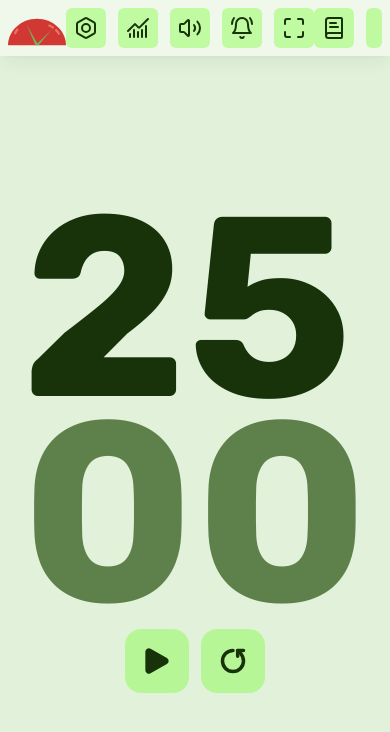
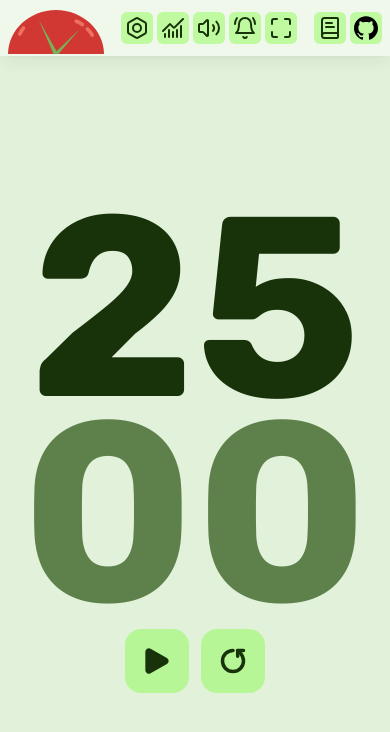
Before and after one commit to SyntaxBox/pomobit, a React (Vite) app: page / in a window 390 px wide. Shown: the top 732 px of the page. Built offline with nearby package versions, Linux system fonts and the light colour scheme.

Commit message:
fix small screens ui issues

```diff
--- a/src/components/navbar.tsx
+++ b/src/components/navbar.tsx
@@ -40,7 +40,7 @@ export function Navbar() {
           style={{
             color: currentPallet.text1,
           }}
-          className="flex items-center gap-3 text-lg font-meduim"
+          className="flex items-center gap-1 sm:gap-3 text-lg font-meduim"
         >
           <LinkButton pallet={currentPallet} to="/settings">
             <Bolt />
@@ -56,7 +56,7 @@ export function Navbar() {
           style={{
             color: currentPallet.text1,
           }}
-          className="flex items-center gap-3 text-lg font-meduim"
+          className="flex items-center gap-1 sm:gap-3 text-lg font-meduim"
         >
           <LinkButton
             title="Read More About the Project"
@@ -88,7 +88,7 @@ function ToggleNotifications() {
       onClick={() =>
         updateSettings({ isNotificationEnabled: !isNotificationEnabled })
       }
-      className="cursor-pointer p-2"
+      className="cursor-pointer"
       title="Toggle Notifications"
     >
       {isNotificationEnabled ? <BellRing /> : <BellOff />}
@@ -106,7 +106,7 @@ function ToggleSound() {
       onClick={() =>
         updateSettings({ isAudioCuesAllowed: !isAudioCuesAllowed })
       }
-      className="cursor-pointer p-2"
+      className="cursor-pointer"
       title="Toggle Sound"
     >
       {isAudioCuesAllowed ? <Volume2 /> : <VolumeOff />}
--- a/src/components/toggle-fullscreen.tsx
+++ b/src/components/toggle-fullscreen.tsx
@@ -1,14 +1,19 @@
 import { Maximize, Minimize } from "lucide-react";
 import { useFullscreen, useUI } from "../hooks";
 import { Button } from "../ui";
+import { useLocation } from "react-router-dom";
 
 export function ToggleFullscreen() {
+  const location = useLocation();
   const { isFullscreen, toggleFullscreen } = useFullscreen();
   const { currentPallet } = useUI();
+
+  const isHome = location.pathname === "/";
+  if (!isHome) return;
   return (
     <Button
       title="Toggle Fullscreen"
-      className="cursor-pointer p-2 w-fit"
+      className="cursor-pointer w-fit"
       pallet={currentPallet}
       onClick={toggleFullscreen}
     >
--- /dev/null
+++ b/src/hooks/useSessions.tsx
@@ -0,0 +1 @@
+export function useSessions() {}
--- a/src/routes/stats-page.tsx
+++ b/src/routes/stats-page.tsx
@@ -1,3 +1,42 @@
+import CalendarHeatmap from "react-calendar-heatmap";
+import "react-calendar-heatmap/dist/styles.css";
+import { Container, H2 } from "../ui";
+import { useUI } from "../hooks";
+const contributions = [
+  { date: "2023-01-01", count: 2 },
+  { date: "2023-01-02", count: 4 },
+  { date: "2023-01-03", count: 1 },
+  // ...add more dates
+];
 export default function StatsPage() {
-  return <p>Hello world</p>;
+  const { currentPallet } = useUI();
+  return (
+    <section
+      style={{
+        background: currentPallet.background + "b2",
+        color: currentPallet.text1,
+      }}
+      className="flex-grow"
+    >
+      <Container as="div">
+        <H2>Your Contributions</H2>
+        <CalendarHeatmap
+          startDate={new Date("2023-01-01")}
+          endDate={new Date("2023-12-31")}
+          values={contributions}
+          classForValue={(value) => {
+            if (!value) return "color-empty";
+            // Map intensity to a CSS class for color
+            return `color-scale-${value.count}`;
+          }}
+          tooltipDataAttrs={(value) => ({
+            "data-tip": value
+              ? `${value.date}: ${value.count} contributions`
+              : "No contributions",
+          })}
+          showWeekdayLabels
+        />
+      </Container>
+    </section>
+  );
 }
--- a/src/ui/button.tsx
+++ b/src/ui/button.tsx
@@ -14,7 +14,7 @@ export function Button({
   return (
     <button
       className={cn(
-        "p-3 rounded-md flex items-center justify-center z-10",
+        "p-1 md:p-2 rounded-md flex items-center justify-center z-10",
         className,
       )}
       style={{
--- a/src/ui/clock.tsx
+++ b/src/ui/clock.tsx
@@ -1,3 +1,4 @@
+import React from "react";
 import { ColorUtils } from "../lib/utils";
 
 export function Clock({
@@ -14,23 +15,21 @@ export function Clock({
   }
 
   return (
-    <div className="flex flex-col items-center justify-center">
+    <div className="flex flex-col items-center justify-center w-full overflow-hidden">
       <span
-        className="text-[256px] font-bold"
+        className="text-[256px] font-bold leading-[0.8] w-full text-center"
         style={{
           color: pallet.text1,
-          width: "2ch",
-          lineHeight: 0.8,
+          fontSize: "min(70vw, 256px)",
         }}
       >
         {minutes.toString().padStart(2, "0")}
       </span>
       <span
-        className="text-[256px] opacity-80 font-bold"
+        className="text-[256px] font-bold leading-[0.8] opacity-80 w-full text-center"
         style={{
           color: pallet.text2,
-          width: "2ch",
-          lineHeight: 0.8,
+          fontSize: "min(70vw, 256px)",
         }}
       >
         {seconds.toString().padStart(2, "0")}
--- a/src/ui/link-button.tsx
+++ b/src/ui/link-button.tsx
@@ -12,7 +12,7 @@ export function LinkButton({
 }) {
   return (
     <Link to={to}>
-      <Button className={cn("p-2")} {...rest} />
+      <Button className={cn("p-1 md:p-2")} {...rest} />
     </Link>
   );
 }
```
Also changed, not shown: src/components/chart/index.ts (added).
